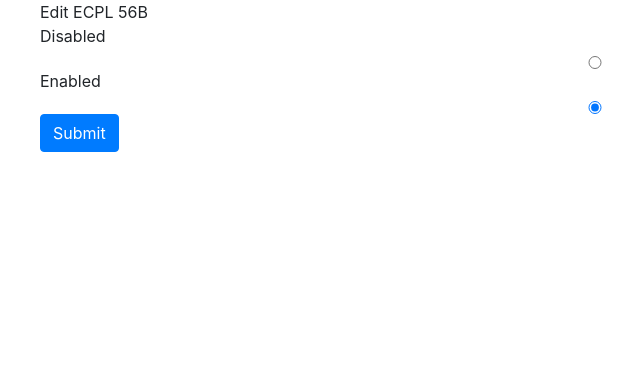
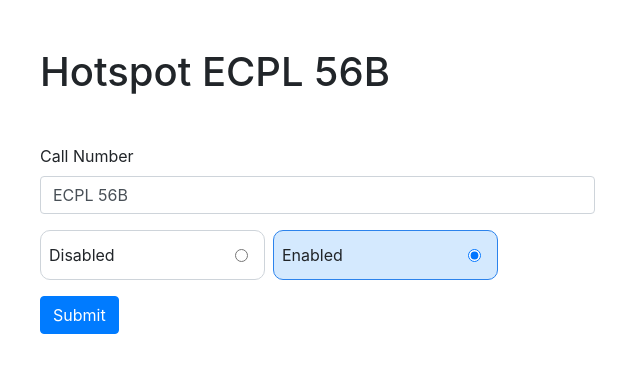
Before and after one commit to ckim-dot/hotspot_tracker, a Flask app: page /1/edit in a window 1280 px wide. Shown: the part 56-429 px from the top of the page, without its empty margins (45-685 px from the left). Run offline with Flask 3, Linux system fonts and the light colour scheme; data comes from the database, SQL or seed files in the repository; some libraries are stand-ins or nearby versions.

Commit message:
Change UI for edit page.

```diff
--- a/app.py
+++ b/app.py
@@ -121,8 +121,22 @@ def upload():
 def confirm_delete():
     if request.method == "POST":
         delete_enabled()
+        flash('Deleted all enabled hotspots!', 'success')
 
-    return render_template('confirm_delete.html')
+    return redirect(url_for('index'))
+
+@app.route('/<int:id>/toggle', methods=("POST", "GET"))
+def toggle(id):
+    hotspot = get_hotspot(id)
+    print(hotspot['is_disabled'])
+    new_val = 1 ^ hotspot['is_disabled']
+    print(new_val)
+    conn = get_db_connection()
+    conn.execute('UPDATE hotspots SET is_disabled = ?' 'WHERE id = ?', (new_val, id))
+    conn.commit()
+    conn.close()
+    flash("toggled")
+    return redirect(url_for('index'))
 
 @app.route('/<int:id>/delete', methods=("POST",))
 def delete(id):
@@ -149,10 +163,12 @@ def create():
 def edit(id):
     hotspot = get_hotspot(id)
     is_disabled = hotspot['is_disabled']
+
     if request.method == "POST":
         is_disabled = 'disable' == request.form['disabled']
+        call_number = request.form['name']
         conn = get_db_connection()
-        conn.execute('UPDATE hotspots SET is_disabled = ?' 'WHERE id = ?', (is_disabled,id))
+        conn.execute('UPDATE hotspots SET call_number = ?, is_disabled = ?' 'WHERE id = ?', (call_number, is_disabled,id))
         conn.commit()
         conn.close()
         flash('"{}" updated'.format(hotspot['call_number']), 'success')
--- a/templates/edit.html
+++ b/templates/edit.html
@@ -1,17 +1,35 @@
-{% extends 'base.html' %} edit {% block content %} {% block title %} Edit
-{{hotspot['call_number']}} {% endblock %}
+{% extends 'base.html' %} edit {% block content %}
+<h1 class="mb-5 mt-5">{% block title %} Hotspot {{hotspot['call_number']}}</h1>
+{% endblock %}
 
 <form method="post">
-  <fieldset>
-    <div class="d-flex flex-column justify-content-start">
-      <label for="disabled">Disabled</label>
-
+  <div class="form-group w-50">
+    <label for="name">Call Number</label>
+    <input type="text" name="name" class="form-control" required value="{{ request.form['name'] or hotspot['call_number'] }}"/>
+  </div>
+  <fieldset id="radios">
+      <div
+        class="d-flex flex-row justify-content-start w-100"
+        style="height: 50px"
+      >
+        <div
+          id="disabled-box"
+          class="d-flex align-items-center justify-content-between mr-2"
+          style="
+            width: 225px;
+            border-style: solid;
+            border-width: 1px;
+            border-radius: 10px;
+            border-color: #ced4da;
+          "
+        >
+          <label for="disabled" class="mb-0 p-2">Disabled</label>
           <input
             type="radio"
             id="disabled"
             name="disabled"
             value="disable"
-        class="d-flex justify-content-start"
+            class="mr-3"
             {%
               if
               is_disabled
@@ -21,13 +39,25 @@
               endif
             %}
           />
-
-      <label for="enabled">Enabled</label>
+        </div>
+        <div
+          id="enabled-box"
+          class="d-flex align-items-center justify-content-between"
+          style="
+            width: 225px;
+            border-style: solid;
+            border-width: 1px;
+            border-color: #ced4da;
+            border-radius: 10px;
+          "
+        >
+          <label for="enabled" class="mb-0 p-2">Enabled</label>
           <input
             type="radio"
             id="enabled"
             name="disabled"
             value="enable"
+            class="mr-3"
             {%
               if
               not
@@ -39,7 +69,41 @@
               %}
           />
         </div>
+      </div>
     </fieldset>
-  <button type="submit" class="btn btn-primary">Submit</button>
+    <button type="submit" class="btn btn-primary mt-3">Submit</button>
+  </div>
+
 </form>
+
+<script>
+  // set initial styling for selected option
+  if(document.getElementById("disabled").checked){
+    document.getElementById("disabled-box").style.borderColor = "#2c83ec";
+    document.getElementById("disabled-box").style.backgroundColor ="#d4e9fe";
+  }else{
+    document.getElementById("enabled-box").style.borderColor = "#2c83ec";
+    document.getElementById("enabled-box").style.backgroundColor ="#d4e9fe";
+  }
+
+  document
+    .getElementById("radios")
+    .addEventListener("change", function (event) {
+      if (document.getElementById("disabled").checked) {
+        document.getElementById("enabled-box").style.borderColor = "#ced4da";
+        document.getElementById("enabled-box").style.backgroundColor =
+          "transparent";
+        document.getElementById("disabled-box").style.borderColor = "#2c83ec";
+        document.getElementById("disabled-box").style.backgroundColor =
+          "#d4e9fe";
+      } else {
+        document.getElementById("disabled-box").style.borderColor = "#ced4da";
+        document.getElementById("disabled-box").style.backgroundColor =
+          "transparent";
+        document.getElementById("enabled-box").style.borderColor = "#2c83ec";
+        document.getElementById("enabled-box").style.backgroundColor =
+          "#d4e9fe";
+      }
+    });
+</script>
 {% endblock %}
```
Also changed, not shown: templates/index.html (+12 -12 lines). Lines whose indentation alone changed are shown as unchanged.
